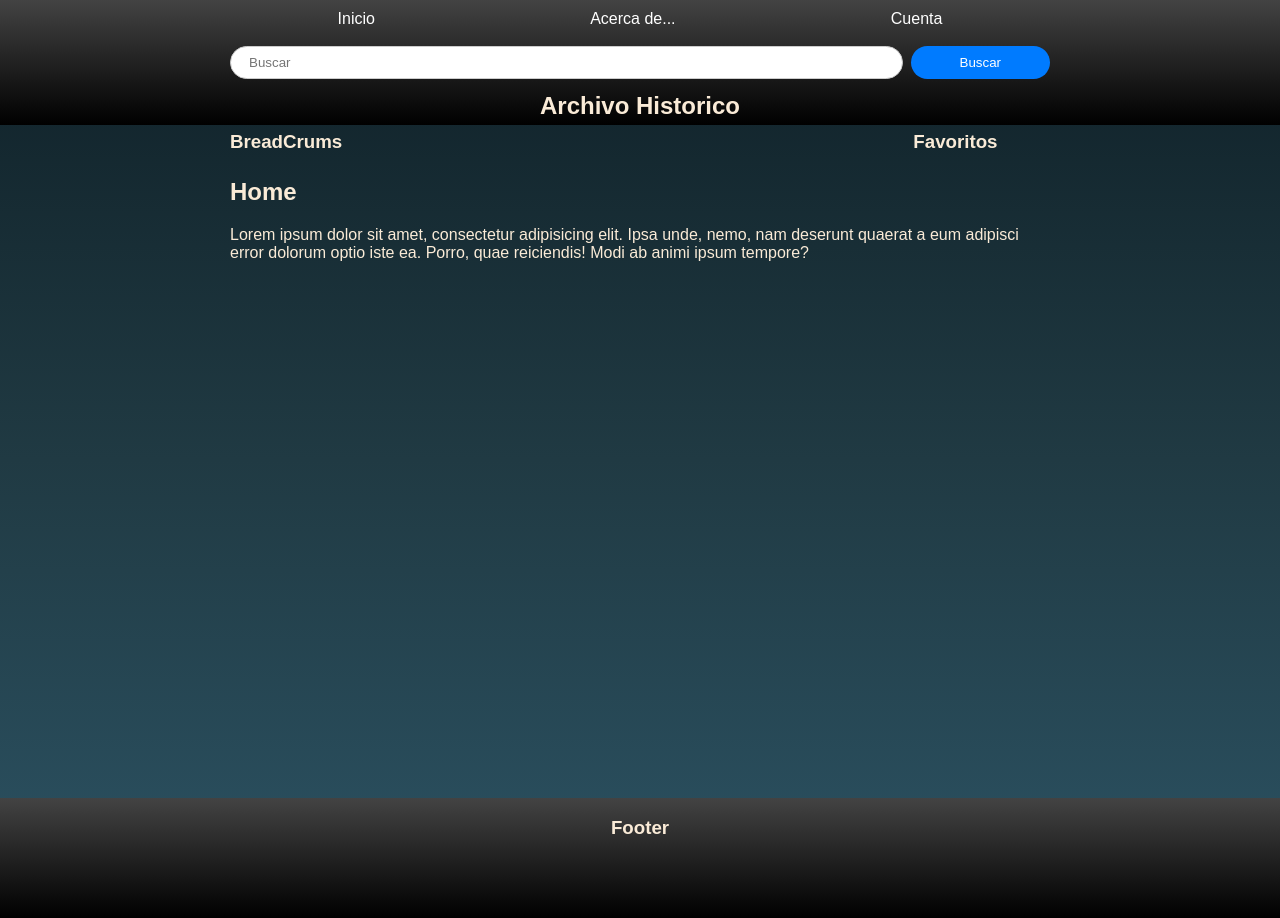
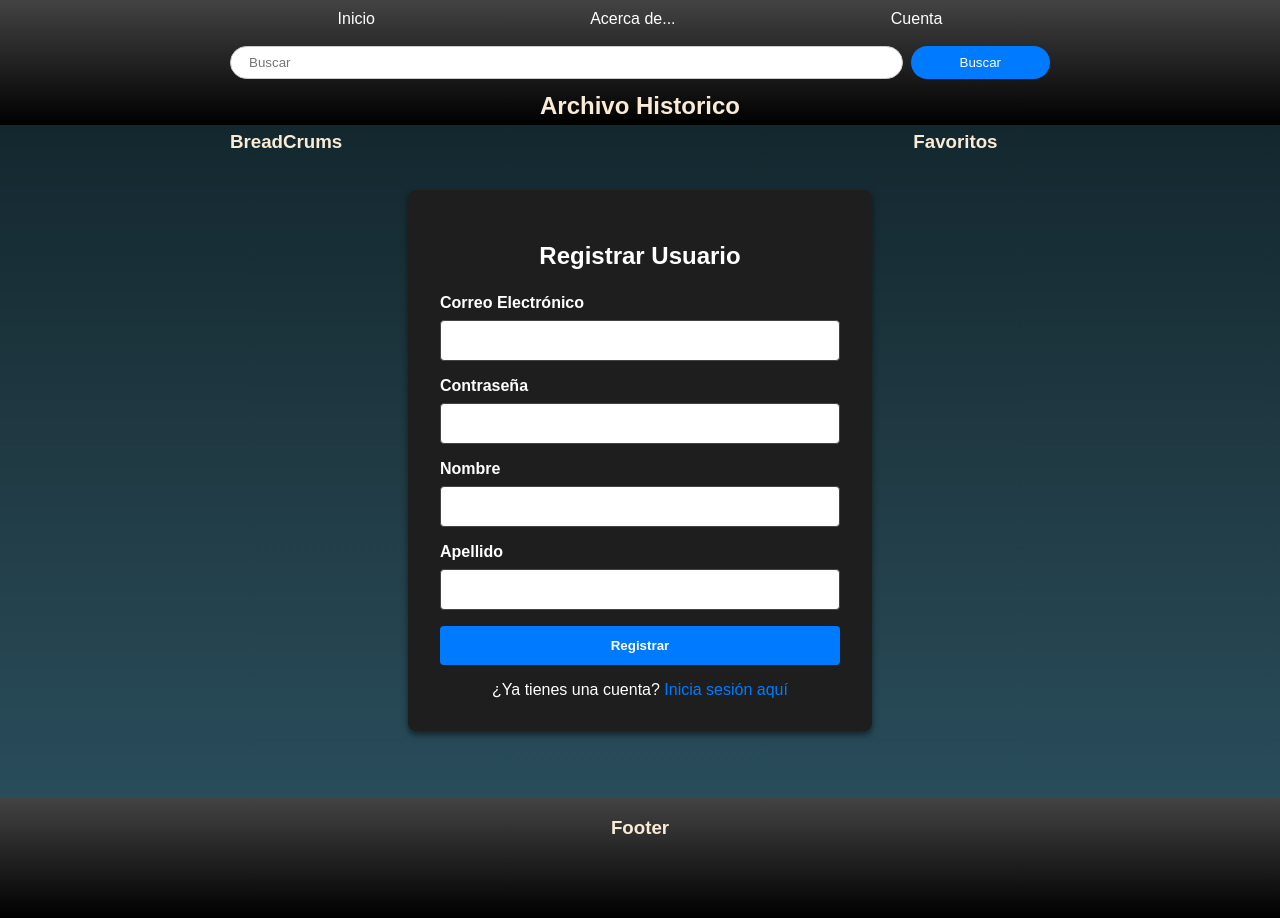
Before and after one commit to Facu137/Archivo-H-Frontend, a React (Vite) app: page /registrar in a window 1280 px wide. Before the commit this address led to /. Built offline with nearby package versions, Linux system fonts and the light colour scheme.

Commit message:
agregado registrar

```diff
--- a/src/App.jsx
+++ b/src/App.jsx
@@ -10,6 +10,7 @@ import { Login } from "./routes/Login/Login";
 import { MiCuenta } from "./routes/MiCuenta/MiCuenta";
 import { GestionArchivo } from "./routes/GestionArchivo/GestionArchivo";
 import { VerArchivo } from "./routes/VerArchivo/VerArchivo";
+import { Registrar } from "./routes/Registrar/Registrar";
 
 
 export const App = () => {
@@ -28,6 +29,7 @@ export const App = () => {
             <Routes>
                 <Route path="/" element={<Home></Home>}></Route>
                 <Route path="/login" element={<Login></Login>}></Route>
+                <Route path="/registrar" element={<Registrar></Registrar>}></Route>
                 <Route path="/cuenta" element={<MiCuenta></MiCuenta>}></Route>
                 <Route path="/gestion" element={<GestionArchivo></GestionArchivo>}></Route>
                 <Route path="/visor" element={<VerArchivo></VerArchivo>}></Route>
--- a/src/index.css
+++ b/src/index.css
@@ -1,28 +1,27 @@
-/* You can add global styles to this file, and also import other style files */
+/* index.css */
+
 * {
-  min-width: 0; /*Evita problemas con el desbordamiento en Flexbox y Grid.
-    Algunos navegadores, por defecto, no permiten que los elementos se encojan más allá de su contenido mínimo,
-    lo que puede causar problemas de diseño inesperados.*/
+  min-width: 0;
+  /* Evita problemas con el desbordamiento en Flexbox y Grid. */
 }
 
 img,
 video,
 svg {
-  display: block; /*Cambia estos elementos a bloque, ocuparán todo el ancho disponible de su contenedor,
-    lo cual es útil para evitar problemas de alineación.*/
-  height: auto; /*Asegura que la altura del elemento se escale proporcionalmente a su ancho,
-    manteniendo la relación de aspecto original.*/
-  max-width: 100%; /*Impide que estos elementos se extiendan más allá del ancho de su contenedor,
-    lo cual es útil para diseños responsive.*/
+  display: block;
+  /* Cambia estos elementos a bloque, ocuparán todo el ancho disponible de su contenedor. */
+  height: auto;
+  /* Asegura que la altura del elemento se escale proporcionalmente a su ancho. */
+  max-width: 100%;
+  /* Impide que estos elementos se extiendan más allá del ancho de su contenedor. */
 }
 
 body {
-  margin: 0; /*Elimina los márgenes predeterminados del navegador para el elemento body,
-    lo cual es un punto de partida común para un diseño personalizado.*/
-  min-height: 100dvh; /*Establece la altura mínima del cuerpo a 100% del viewport height,
-    asegurando que el cuerpo llene al menos toda la altura de la ventana del navegador.*/
+  margin: 0;
+  /* Elimina los márgenes predeterminados del navegador para el elemento body. */
+  min-height: 100vh;
+  /* Establece la altura mínima del cuerpo a 100% del viewport height. */
   width: 100%;
-
   color: antiquewhite;
   background: linear-gradient(to bottom, #0f2027, #203a43, #2c5364);
 }
@@ -33,12 +32,13 @@ h3,
 h4,
 h5,
 h6 {
-  text-wrap: balance; /*Distribuye el texto de los encabezados de manera más equilibrada,
-    ajustando la longitud de las líneas para una mejor legibilidad y estética.*/
+  text-wrap: balance;
+  /* Distribuye el texto de los encabezados de manera más equilibrada. */
 }
 
 p {
-  text-wrap: pretty; /*Ajusta la longitud de las líneas de los párrafos para una mejor presentación visual de la última línea.*/
+  text-wrap: pretty;
+  /* Ajusta la longitud de las líneas de los párrafos para una mejor presentación visual de la última línea. */
 }
 
 #seccion-principal {
@@ -56,7 +56,6 @@ p {
     "navegacion fav"
     "contenido contenido"
     "contenido contenido";
-
   align-items: center;
 }
 
@@ -76,42 +75,50 @@ p {
 /* Pantallas de escritorio grandes (2K o superior): */
 @media (min-width: 1921px) {
   .ajusteancho {
-    width: 1500px; /* Ancho personalizado para pantallas grandes */
+    width: 1500px;
+    /* Ancho personalizado para pantallas grandes */
   }
 }
 
 /* Pantallas de escritorio (Full HD): */
 @media (min-width: 1601px) and (max-width: 1920px) {
   .ajusteancho {
-    width: 1280px; /* Ancho personalizado para pantallas Full HD */
+    width: 1280px;
+    /* Ancho personalizado para pantallas Full HD */
   }
 }
+
 /* Pantallas de escritorio (HD+): */
 @media (min-width: 1281px) and (max-width: 1600px) {
   .ajusteancho {
-    width: 960px; /* Ancho personalizado para pantallas HD */
+    width: 960px;
+    /* Ancho personalizado para pantallas HD */
   }
 }
 
 /* Pantallas de escritorio (HD): */
 @media (min-width: 1025px) and (max-width: 1280px) {
   .ajusteancho {
-    width: 820px; /* Ancho personalizado para pantallas HD */
+    width: 820px;
+    /* Ancho personalizado para pantallas HD */
   }
 }
 
 /* Pantallas de escritorio (VGA): */
 @media (min-width: 600px) and (max-width: 1024px) {
   .ajusteancho {
-    width: 550px; /* Ancho personalizado para pantallas VGA */
+    width: 550px;
+    /* Ancho personalizado para pantallas VGA */
   }
 }
 
 /* Móviles grandes: */
 @media (min-width: 391px) and (max-width: 599px) {
   .ajusteancho {
-    width: 100%; /* Ancho personalizado para móviles grandes */
+    width: 100%;
+    /* Ancho personalizado para móviles grandes */
   }
+
   #seccion-contenido {
     display: grid;
     grid-template-columns: 5fr 1fr;
@@ -126,8 +133,10 @@ p {
 /* Móviles pequeños: */
 @media (max-width: 390px) {
   .ajusteancho {
-    width: 100%; /* Ancho limitado para móviles pequeños */
+    width: 100%;
+    /* Ancho limitado para móviles pequeños */
   }
+
   #seccion-contenido {
     display: grid;
     grid-template-columns: 5fr 1fr;
--- a/src/routes/GestionArchivo/GestionArchivo.css
+++ b/src/routes/GestionArchivo/GestionArchivo.css
@@ -1,19 +1,22 @@
-body{
+body {
   font-family: arial, sans-serif;
 }
 
-h1{
+h1 {
   text-align: center;
 }
 
-.contenedor-formulario{
-  width: 500px;
+.contenedor-formulario {
+  width: 100%;
+  max-width: 500px;
   margin: 0 auto;
   padding: 20px;
   border: 1px solid #ccc;
+  box-sizing: border-box;
+  /* Asegura que el padding y el border estén incluidos en el ancho */
 }
 
-label{
+label {
   display: block;
   margin-bottom: 5px;
 }
@@ -22,10 +25,11 @@ input[type="text"],
 input[type="number"],
 input[type="date"],
 input[type="file"] {
-    width: 100%;
-    padding: 8px;
-    border: 1px solid #ccc;
-    box-sizing: border-box;
+  width: 100%;
+  padding: 8px;
+  border: 1px solid #ccc;
+  box-sizing: border-box;
+  /* Asegura que el padding y el border estén incluidos en el ancho */
 }
 
 .botones {
--- a/src/routes/Login/Login.css
+++ b/src/routes/Login/Login.css
@@ -4,7 +4,8 @@
   display: flex;
   justify-content: center;
   align-items: center;
-  height: 100vh;
+  padding: 2rem 0;
+  /* Añadir padding en lugar de height: 100vh */
 }
 
 .login-form {
@@ -24,26 +25,27 @@
   text-align: center;
 }
 
-.form-group {
+.login-form-group {
   margin-bottom: 1rem;
 }
 
-.form-group label {
+.login-form-group label {
   display: block;
   margin-bottom: 0.5rem;
   font-weight: bold;
 }
 
-.form-group input {
-  width: 94%;
+.login-form-group input {
+  width: 100%;
   padding: 0.75rem;
   border: 1px solid #444;
   /* Borde oscuro */
   border-radius: 4px;
-
+  box-sizing: border-box;
+  /* Asegura que el padding y el border estén incluidos en el ancho */
 }
 
-.form-group input:focus {
+.login-form-group input:focus {
   border-color: #007bff;
   /* Borde azul al enfocar */
   outline: none;
@@ -66,3 +68,17 @@
   background-color: #0056b3;
   /* Botón azul más oscuro al pasar el mouse */
 }
+
+.login-register-link {
+  margin-top: 1rem;
+  text-align: center;
+}
+
+.login-register-link a {
+  color: #007bff;
+  text-decoration: none;
+}
+
+.login-register-link a:hover {
+  text-decoration: underline;
+}
--- /dev/null
+++ b/src/routes/Registrar/Registrar.css
@@ -0,0 +1,84 @@
+/* Registrar.css */
+
+.register-container {
+    display: flex;
+    justify-content: center;
+    align-items: center;
+    padding: 2rem 0;
+    /* Añadir padding en lugar de height: 100vh */
+}
+
+.register-form {
+    background-color: #1e1e1e;
+    /* Fondo del formulario oscuro */
+    padding: 2rem;
+    border-radius: 8px;
+    box-shadow: 0 4px 6px rgba(0, 0, 0, 0.5);
+    width: 100%;
+    max-width: 400px;
+    color: #ffffff;
+    /* Texto en blanco para contraste */
+}
+
+.register-form h2 {
+    margin-bottom: 1.5rem;
+    text-align: center;
+}
+
+.register-form-group {
+    margin-bottom: 1rem;
+}
+
+.register-form-group label {
+    display: block;
+    margin-bottom: 0.5rem;
+    font-weight: bold;
+}
+
+.register-form-group input {
+    width: 100%;
+    padding: 0.75rem;
+    border: 1px solid #444;
+    /* Borde oscuro */
+    border-radius: 4px;
+    box-sizing: border-box;
+    /* Asegura que el padding y el border estén incluidos en el ancho */
+}
+
+.register-form-group input:focus {
+    border-color: #007bff;
+    /* Borde azul al enfocar */
+    outline: none;
+}
+
+.register-form button {
+    width: 100%;
+    padding: 0.75rem;
+    background-color: #007bff;
+    /* Botón azul */
+    color: #ffffff;
+    /* Texto en blanco para contraste */
+    border: none;
+    border-radius: 4px;
+    cursor: pointer;
+    font-weight: bold;
+}
+
+.register-form button:hover {
+    background-color: #0056b3;
+    /* Botón azul más oscuro al pasar el mouse */
+}
+
+.register-login-link {
+    margin-top: 1rem;
+    text-align: center;
+}
+
+.register-login-link a {
+    color: #007bff;
+    text-decoration: none;
+}
+
+.register-login-link a:hover {
+    text-decoration: underline;
+}
--- /dev/null
+++ b/src/routes/Registrar/Registrar.jsx
@@ -0,0 +1,102 @@
+import React, { useState } from "react";
+import "./Registrar.css";
+import axios from "axios";
+
+export const Registrar = () => {
+  const [formData, setFormData] = useState({
+    email: "",
+    password: "",
+    nombre: "",
+    apellido: "",
+  });
+
+  const [error, setError] = useState("");
+
+  const handleChange = (e) => {
+    const { name, value } = e.target;
+    setFormData({
+      ...formData,
+      [name]: value,
+    });
+  };
+
+  const handleSubmit = async (e) => {
+    e.preventDefault();
+    try {
+      const response = await axios.post(
+        "http://localhost:3000/auth/register",
+        formData
+      );
+      if (response.status === 201) {
+        console.log("Usuario registrado con éxito", response.data);
+        window.location.href = "/login";
+      }
+    } catch (error) {
+      if (error.response && error.response.status === 400) {
+        setError(
+          error.response.data.message || "Hubo un error al registrar el usuario"
+        );
+      } else {
+        setError("Hubo un error al registrar el usuario");
+      }
+      console.error("Error al registrar el usuario", error);
+    }
+  };
+
+  return (
+    <div className="register-container">
+      <form onSubmit={handleSubmit} className="register-form">
+        <h2>Registrar Usuario</h2>
+        {error && <div className="error-message">{error}</div>}
+        <div className="register-form-group">
+          <label htmlFor="email">Correo Electrónico</label>
+          <input
+            type="email"
+            id="email"
+            name="email"
+            required
+            value={formData.email}
+            onChange={handleChange}
+          />
+        </div>
+        <div className="register-form-group">
+          <label htmlFor="password">Contraseña</label>
+          <input
+            type="password"
+            id="password"
+            name="password"
+            required
+            value={formData.password}
+            onChange={handleChange}
+          />
+        </div>
+        <div className="register-form-group">
+          <label htmlFor="nombre">Nombre</label>
+          <input
+            type="text"
+            id="nombre"
+            name="nombre"
+            required
+            value={formData.nombre}
+            onChange={handleChange}
+          />
+        </div>
+        <div className="register-form-group">
+          <label htmlFor="apellido">Apellido</label>
+          <input
+            type="text"
+            id="apellido"
+            name="apellido"
+            required
+            value={formData.apellido}
+            onChange={handleChange}
+          />
+        </div>
+        <button type="submit">Registrar</button>
+        <div className="register-login-link">
+          ¿Ya tienes una cuenta? <a href="/login">Inicia sesión aquí</a>
+        </div>
+      </form>
+    </div>
+  );
+};
```
Also changed, not shown: src/components/NavBar/NavBar.css (+31 -22 lines), src/routes/Login/Login.jsx (+16 -13 lines).
